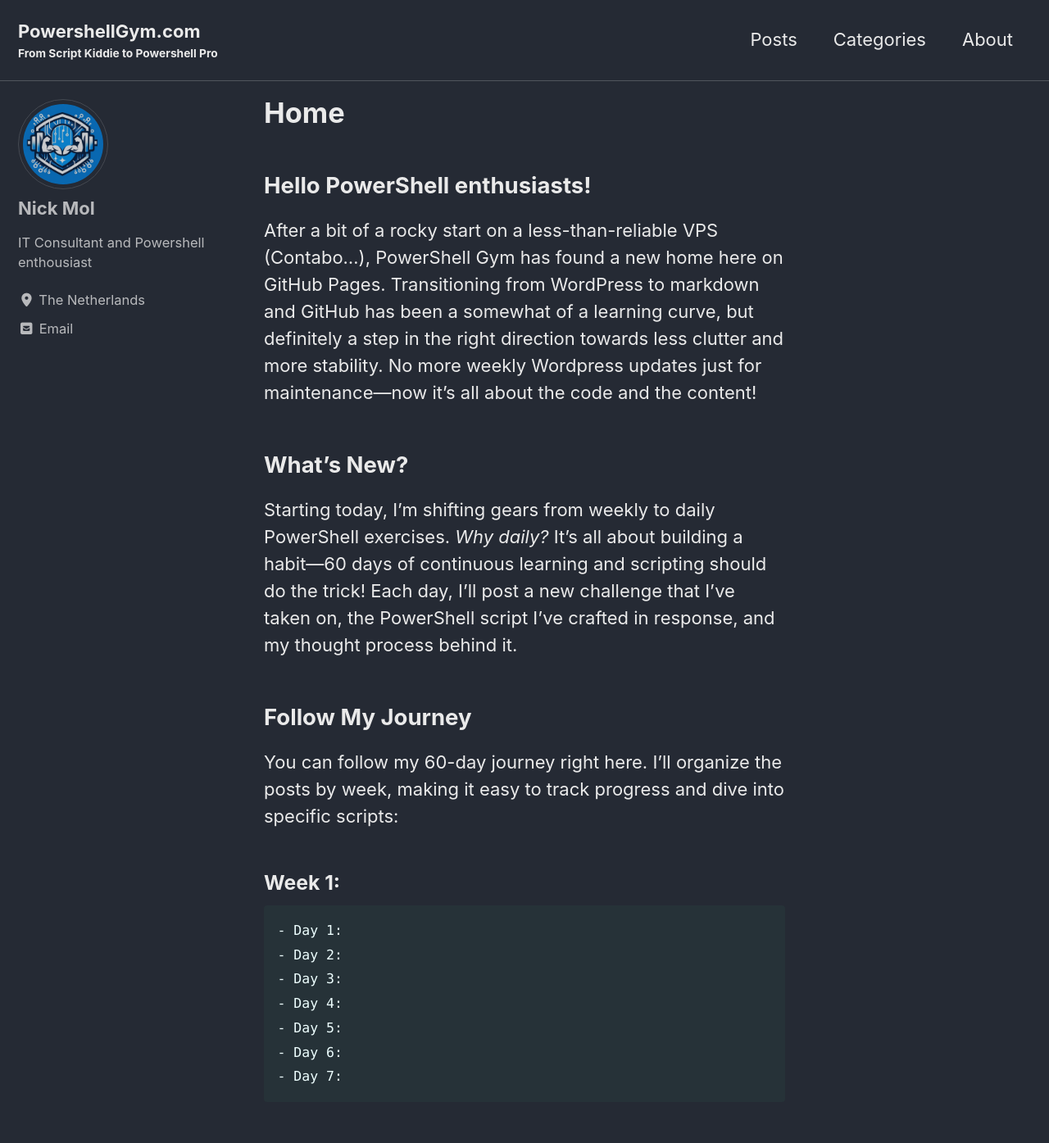
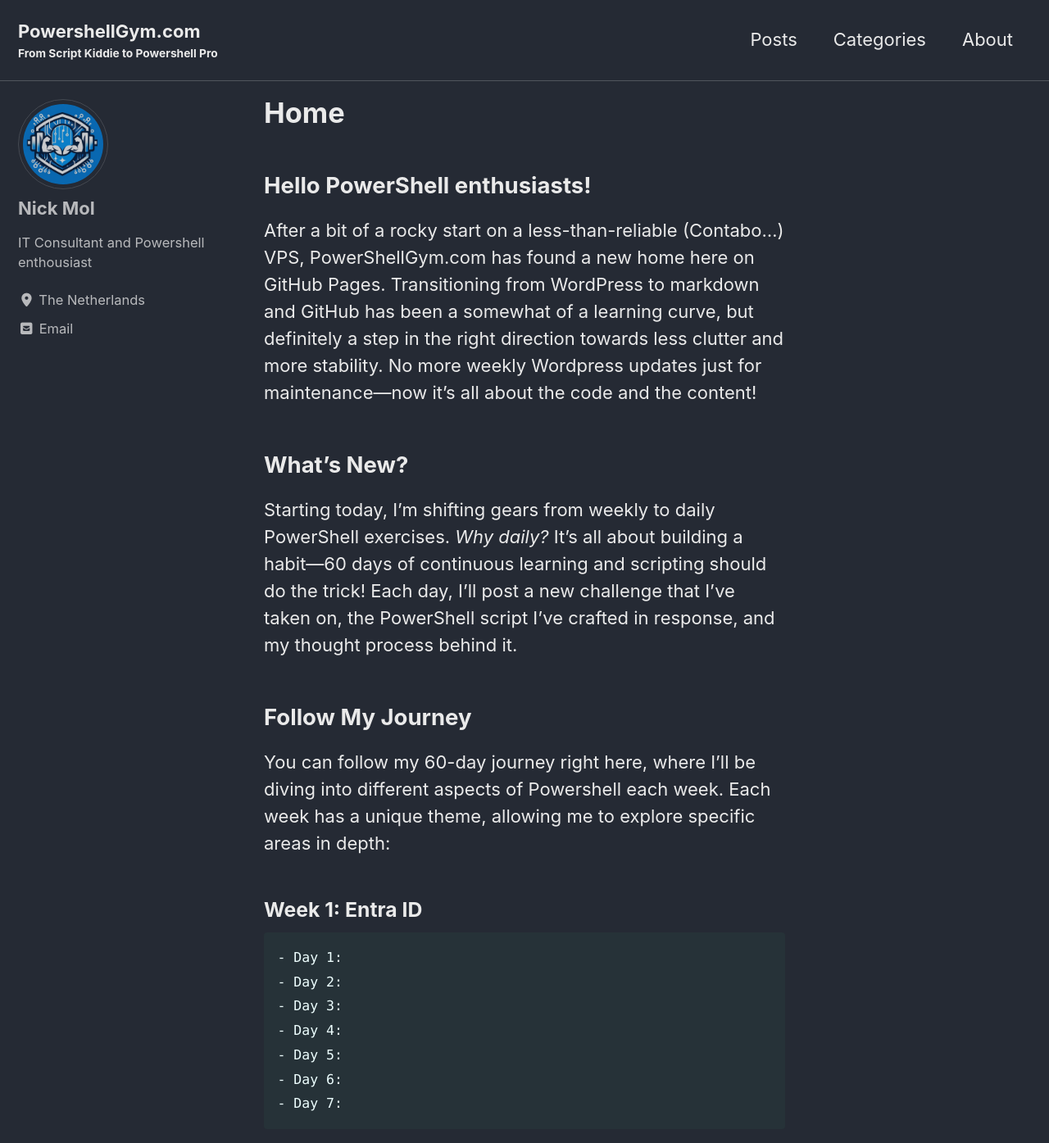
Before and after one commit to NickM133/PowershellGym, a Jekyll site: the page built from _pages/home.md, in a window 1280 px wide and 1400 px high. Shown: the top 1395 px of the window at 82% size. Built offline with Jekyll 4.4.1, drawn with Linux system fonts in a browser that asks for light colours; cached includes are drawn as plain includes.

Commit message:
Update home.md

```diff
--- a/_pages/home.md
+++ b/_pages/home.md
@@ -7,7 +7,7 @@ author_profile: true
 
 ## Hello PowerShell enthusiasts!
 
-After a bit of a rocky start on a less-than-reliable VPS (Contabo...), PowerShell Gym has found a new home here on GitHub Pages. Transitioning from WordPress to markdown and GitHub has been a somewhat of a learning curve, but definitely a step in the right direction towards less clutter and more stability. No more weekly Wordpress updates just for maintenance—now it’s all about the code and the content!
+After a bit of a rocky start on a less-than-reliable (Contabo...) VPS, PowerShellGym.com has found a new home here on GitHub Pages. Transitioning from WordPress to markdown and GitHub has been a somewhat of a learning curve, but definitely a step in the right direction towards less clutter and more stability. No more weekly Wordpress updates just for maintenance—now it’s all about the code and the content!
 
 ## What’s New?
 
@@ -15,9 +15,9 @@ Starting today, I’m shifting gears from weekly to daily PowerShell exercises.
 
 ## Follow My Journey
 
-You can follow my 60-day journey right here. I’ll organize the posts by week, making it easy to track progress and dive into specific scripts:
+You can follow my 60-day journey right here, where I'll be diving into different aspects of Powershell each week. Each week has a unique theme, allowing me to explore specific areas in depth:
 
-### Week 1:
+### Week 1: Entra ID
 
 	- Day 1:
 	- Day 2:
```
Also changed, not shown: other parts of _pages/home.md (+1 -1 lines).
